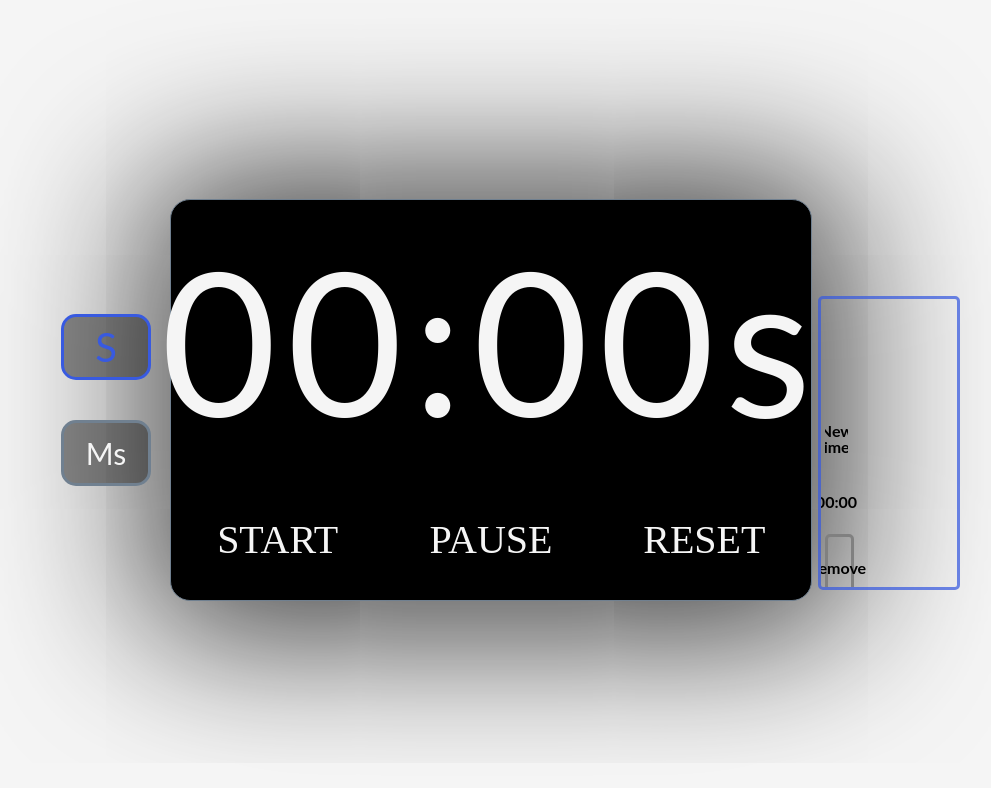
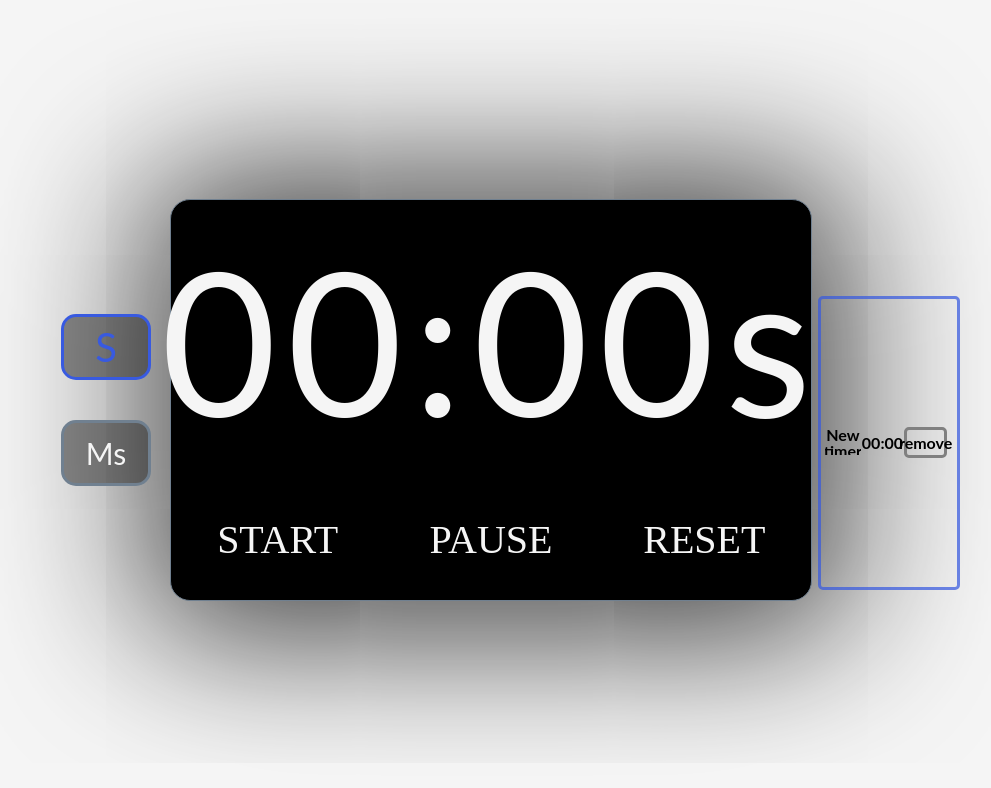
Before and after one commit to Laambert/Timer, a plain HTML site: page index.html in a window 1280 px wide. Shown: the whole page, without its empty margins (149-1140 px from the left). Drawn offline with nearby package versions, Linux system fonts and the light colour scheme.

Commit message:
Update index.css

```diff
--- a/index.css
+++ b/index.css
@@ -186,7 +186,7 @@ footer {
     border-radius: 10px;
 }
 
-.test {
+.timesave {
     align-items: center;
     column-gap: 3%;
     display: flex;
```
